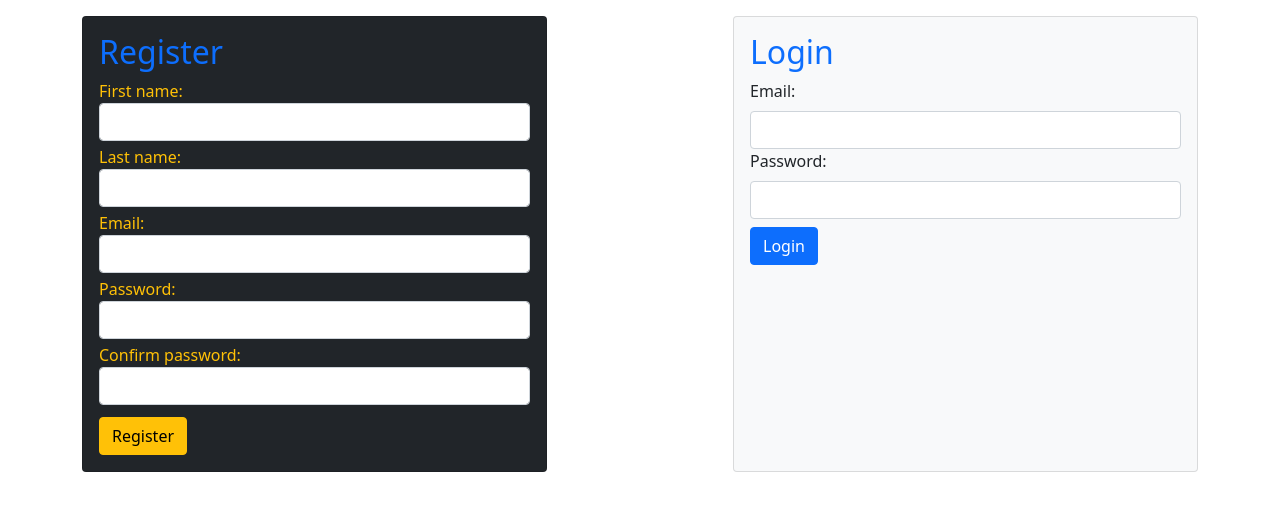
After one commit to rpashayev/wedding_vendors_project, a Flask app: page /vendors/login_page in a window 1280 px wide. The commit adds this page. Shown: the top 511 px of the page. Run offline with Flask 3, Linux system fonts and the light colour scheme.

Commit message:
vendor registration added

```diff
--- a/flask_app/controllers/categories.py
+++ b/flask_app/controllers/categories.py
@@ -4,7 +4,7 @@ from flask_app.models import category, message, user, vendor, ad, review, image
 
 @app.route('/')
 def main():
-    return render_template('test_main.html', top_ads = category.Category.get_top_from_category())
+    return render_template('test_main.html', top_ads = category.Category.get_top_from_category(), categories = category.Category.get_all_categories())
 
 @app.route('/categories/<category_name>')
 def get_category(category_name):
@@ -12,4 +12,4 @@ def get_category(category_name):
     data = {
         'category_name': category_name
     }
-    return render_template('test_category_view.html', cat_ads = category.Category.get_category_ads(data))
+    return render_template('test_category_view.html', cat_ads = category.Category.get_category_ads(data), categories = category.Category.get_all_categories())
--- a/flask_app/controllers/vendors.py
+++ b/flask_app/controllers/vendors.py
@@ -0,0 +1,53 @@
+from flask_app import app
+from flask import render_template, redirect, request, session, flash
+from flask_bcrypt import Bcrypt
+from flask_app.models import category, message, user, vendor, ad, review, image
+
+bcrypt = Bcrypt(app)
+
+@app.route('/vendors/login_page')
+def view_vendor_login():
+    return render_template('test_vendor_login.html')
+
+
+@app.route('/vendors/login', methods=['POST'])
+def vendor_login():
+    data = {
+        'email': request.form['login_email']
+    }
+    login_vendor = vendor.Vendor.get_vendor_by_email(data)
+
+    if not login_vendor or not bcrypt.check_password_hash(login_vendor.password, request.form['password']):
+        flash('Wrong credentials', 'login_error')
+        return redirect('/vendors/login_page')
+
+    session['id'] = login_vendor.id
+    session['check'] = 'vendor'
+
+    return redirect('/')
+
+@app.route('/vendors/register', methods=['POST'])
+def vendor_register():
+    if not vendor.Vendor.validate_vendor_registration(request.form):
+        return redirect('/vendors/login_page')
+    # if not user.User.validate_file(request.files['avatar_path'].filename):
+    #     return redirect('/vendors/login_page')
+    pw_hash = bcrypt.generate_password_hash(request.form['password'])
+
+    vendor_data = {
+        'first_name': request.form['first_name'],
+        'last_name': request.form['last_name'],
+        'email': request.form['email'],
+        'password': pw_hash,
+        # 'wish_list': request.form['wish_list'],
+        # 'avatar_path': unique_filename,
+    }
+
+    session['id'] = vendor.Vendor.register_vendor(vendor_data)
+
+    return redirect('/')
+
+@app.route('/logout')
+def logout():
+    session.clear()
+    return redirect('/')
--- a/flask_app/models/vendor.py
+++ b/flask_app/models/vendor.py
@@ -46,7 +46,7 @@ class Vendor:
             FROM users
             WHERE email = %(email)s;
         '''
-        results = connectToMySQL(cls.DB).query_db(query,data)
+        results = connectToMySQL(cls.DB).query_db(query, data)
         if len(results) < 1:
             return False
         return cls(results[0])
@@ -120,40 +120,18 @@ class Vendor:
 
         return one_vendor
 
-    # @classmethod
-    # def get_ads_category(cls, data):
-    #     vendors = []
-    #     query = '''
-    #         SELECT *
-    #         FROM vendors
-    #         LEFT JOIN categories ON categories.id = vendors.category_id
-    #         LEFT JOIN reviews ON reviews.vendor_id = vendor.id
-    #         WHERE categories.id = %(category_id)s;
-    #     '''
-    #     results = connectToMySQL(cls.DB).query_db(query)
-
-    #     for row in results:
-    #         if not vendors or row['id'] != vendor.id:
-    #             vendor = cls(row)
-
-
-    #     return vendors
-
-    @classmethod
-    def get_top_five_vendors_of_category(cls, data):
-        pass
-
 
     @staticmethod
     def validate_vendor_registration(vendor):
         is_valid = True
-        if Vendor.get_vendor_by_email:
+        if len(vendor['first_name']) == 0 or len(vendor['last_name']) == 0 or len(vendor['email']) == 0 or NAME_REGEX.match(vendor['first_name']) or NAME_REGEX.match(vendor['last_name']):
+            flash('All fields are required!', 'reg_error')
+            is_valid = False
+            return is_valid
+        if Vendor.get_vendor_by_email(vendor):
             flash('Email was already registered', 'reg_error')
             is_valid = False
-            return is_valid
-        if len(vendor['first_name']) == 0 or len(vendor['last_name']) == 0 or len(vendor['email']) == 0 or len(vendor['zip_code']) == 0 or NAME_REGEX.match(vendor['first_name']) or NAME_REGEX.match(vendor['last_name']):
-            flash('All fields are required!', 'reg_error')
-            is_valid = False
+            # return is_valid
         if len(vendor['first_name']) < 2 or len(vendor['last_name']) < 2:
             flash('Name must be at least 2 characters!', 'reg_error')
             is_valid = False
--- /dev/null
+++ b/flask_app/templates/test_vendor_login.html
@@ -0,0 +1,68 @@
+<!DOCTYPE html>
+<html lang="en">
+<head>
+    <meta charset="UTF-8">
+    <meta http-equiv="X-UA-Compatible" content="IE=edge">
+    <meta name="viewport" content="width=device-width, initial-scale=1.0">
+    <link href="https://cdn.jsdelivr.net/npm/bootstrap@5.0.2/dist/css/bootstrap.min.css" rel="stylesheet" integrity="sha384-EVSTQN3/azprG1Anm3QDgpJLIm9Nao0Yz1ztcQTwFspd3yD65VohhpuuCOmLASjC" crossorigin="anonymous">
+    <link rel="icon" type="images/x-icon" href="https://asset.brandfetch.io/idkwSnCpIw/ide0EyUxxa.jpeg"/>
+    <title>Login</title>
+</head>
+<body>
+    <div class="container col-12 my-3">
+        <div class="row justify-content-between gx-0">
+            <div class="card col-5 bg-dark">
+                <div class="card-body">
+                    <h2 class="card-title text-primary">Register</h2>
+                    <form class="text-warning" action="/vendors/register" method="post">
+                        {% with messages = get_flashed_messages(category_filter=["reg_error"]) %}
+                            {% if messages %}
+                                {% for message in messages %}
+                                    <p class="text-danger">{{ message }}</p>
+                                {% endfor %}
+                            {% endif %}
+                        {% endwith %}
+                        <label for="first_name" class="form-label m-0">First name:</label>
+                        <input type="text" class="form-control mb-1" name="first_name" id="first_name">
+
+                        <label for="last_name" class="form-label m-0">Last name:</label>
+                        <input type="text" class="form-control mb-1" name="last_name" id="last_name">
+
+                        <label for="email" class="form-label m-0">Email:</label>
+                        <input type="text" class="form-control mb-1" name="email" id="email">
+
+                        <label for="login_password" class="form-label m-0">Password:</label>
+                        <input type="password" class="form-control mb-1" name="password" id="password">
+
+                        <label for="c_password" class="form-label m-0">Confirm password:</label>
+                        <input type="password" class="form-control mb-1" name="c_password" id="c_password">
+
+                        <button type="submit" class="btn btn-warning mt-2">Register</button>
+                    </form>
+                </div>
+            </div>
+            <div class="card col-5 bg-light">
+                <div class="card-body">
+                    <h2 class="card-title text-primary">Login</h2>
+                    <form class="text-dark" action="/vendors/login" method="post">
+                        {% with messages = get_flashed_messages(category_filter=["login_error"]) %}
+                            {% if messages %}
+                                {% for message in messages %}
+                                    <p class="text-danger">{{ message }}</p>
+                                {% endfor %}
+                            {% endif %}
+                        {% endwith %}
+                        <label for="email" class="form-label">Email:</label>
+                        <input type="text" class="form-control" name="login_email" id="email">
+
+                        <label for="password" class="form-label">Password:</label>
+                        <input type="password" class="form-control" name="login_password" id="password">
+
+                        <button type="submit" class="btn btn-primary mt-2">Login</button>
+                    </form>
+                </div>
+            </div>
+        </div>
+    </div>
+</body>
+</html>
```
Also changed, not shown: flask_app/controllers/users.py (added, +7 -0 lines), flask_app/templates/test_category_view.html (+10 -10 lines), flask_app/templates/test_main.html (+11 -9 lines).
